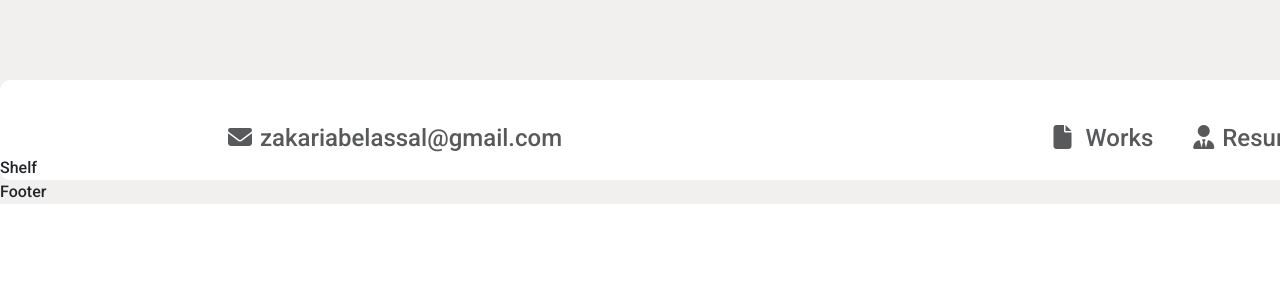
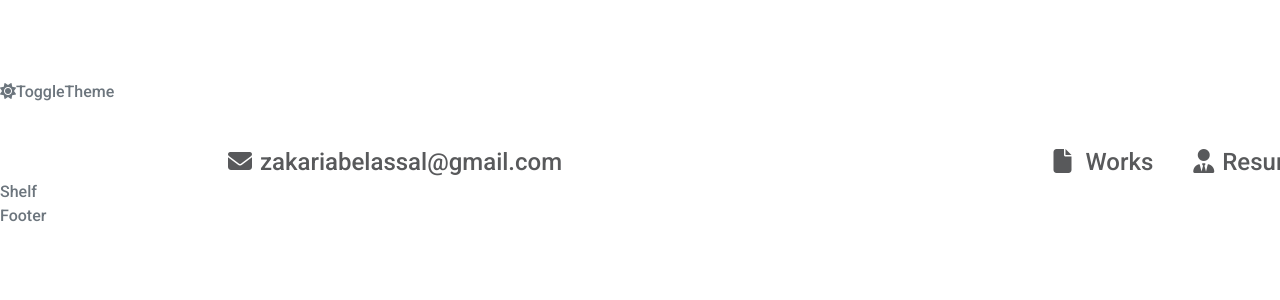
Before and after one commit to ZaBelassal/demoproject, a React (Create React App) app: page /shelf in a window 1280 px wide. Shown: the top 300 px of the page. Built offline with nearby package versions, Linux system fonts and the light colour scheme; a web font is replaced by a local one.

Commit message:
initBoost

```diff
--- a/src/App.js
+++ b/src/App.js
@@ -7,7 +7,7 @@ import Portfolio from './components/Portfolio/Portfolio';
 import Resume from './components/Resume/Resume';
 import Shelf from "./components/Shelf/Shelf";
 import { ThemeContext } from './components/Theme/ThemeContext';
-import { ThemeProvider} from './components/Theme/ThemeContext'
+import  ToggleTheme  from './components/ToggleTheme/ToggleTheme'
 
 function App() {
 
@@ -15,12 +15,26 @@ function App() {
 
   console.log(themeContext)
 
+  let style = {};
+  if(themeContext.theme === 'dark'){
+    style= {
+      background:'white',
+      color:'#6c757d'
+    }
+   } else {
+      style= {
+      background:'dark',
+      color:"#ffffff"
+      }
+    }
+
 
   return (
 
-    <ThemeProvider>
-    <div className="App">
-      <div className='AppContainer'>
+
+    <div className="App" style={style}>
+      <ToggleTheme />
+      <div className='AppContainer' style={style}>
       <header className="alignImg">
             <div className='marginMail'>
                   <a className="bgchange text-decoration-none fs-4 p-2" href="mailto:zakariabelassal@gmail.com"><i className="fa-solid fa-envelope mx-2"></i>zakariabelassal@gmail.com</a>
@@ -43,7 +57,7 @@ function App() {
       </div>
       <Footer />
     </div>
-    </ThemeProvider>
+
   );
 }
 
--- /dev/null
+++ b/src/components/ToggleTheme/ToggleTheme.js
@@ -0,0 +1,18 @@
+import React , {useContext} from 'react';
+import { ThemeContext} from '../Theme/ThemeContext'
+
+export default function ToggleTheme(){
+    const themeContext = useContext(ThemeContext)
+
+
+return (
+    <div onClick={themeContext.toggleTheme}>
+        {themeContext.toggleTheme === 'dark'?
+        <i className="fa-solid fa-moon"></i> :
+        <i className="fa-solid fa-sun"></i>}
+
+            ToggleTheme
+    </div>
+)
+
+}
--- a/src/index.js
+++ b/src/index.js
@@ -4,14 +4,15 @@ import './index.css';
 import App from './App';
 import 'bootstrap/dist/css/bootstrap.min.css';
 import { BrowserRouter } from 'react-router-dom';
+import { ThemeProvider } from './components/Theme/ThemeContext';
 
 const root = ReactDOM.createRoot(document.getElementById('root'));
 root.render(
-
+  <ThemeProvider>
   <BrowserRouter>
     <App />
   </BrowserRouter>
-
+  </ThemeProvider>
 );
 
 // If you want to start measuring performance in your app, pass a function
```
